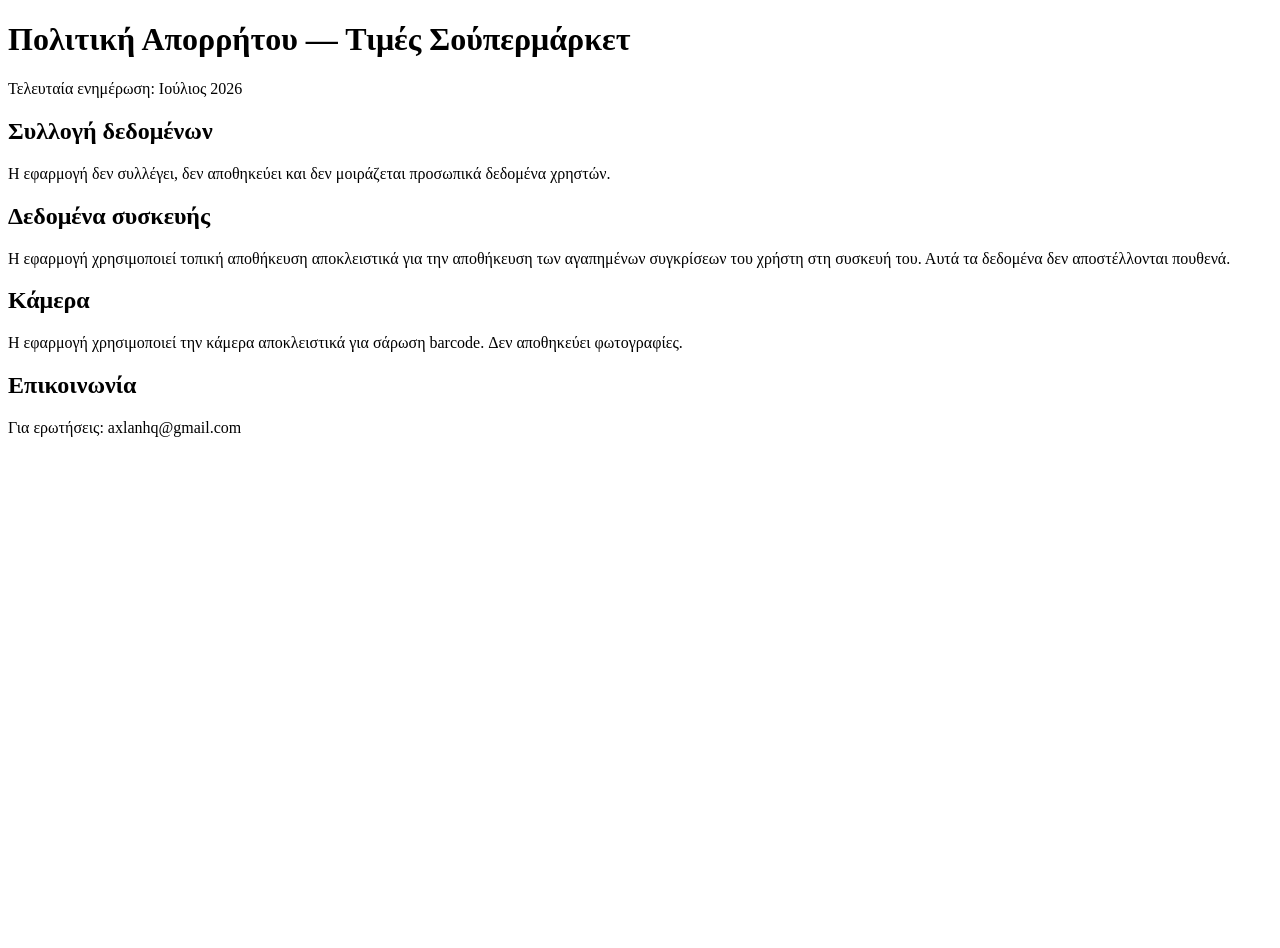
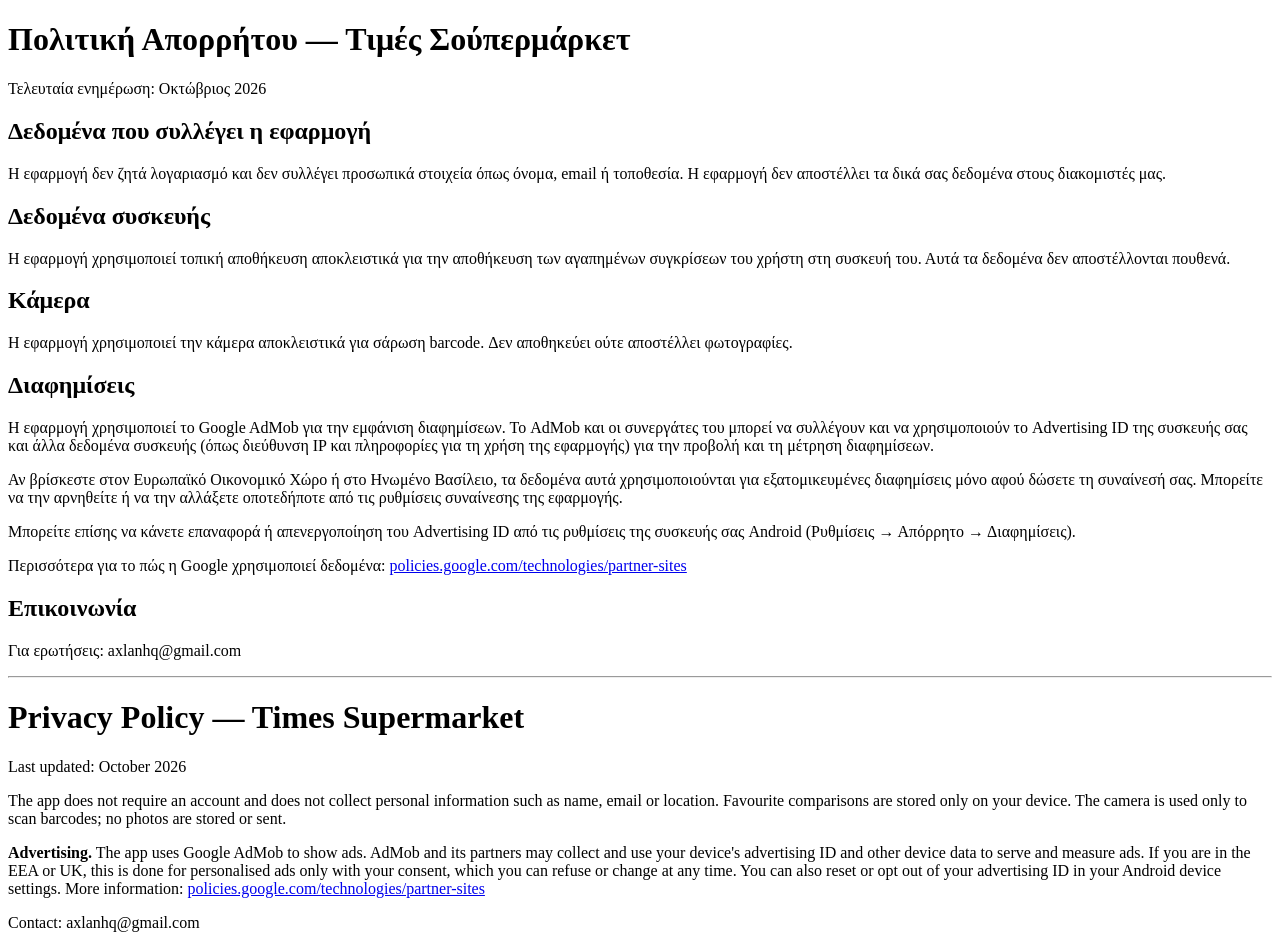
Before and after one commit to LAKIT156/privacy-policy, a plain HTML site: page index.html in a window 1280 px wide. Before the commit the page ends 800 px from the top, so only its background shows below. Drawn offline with Linux system fonts and the light colour scheme.

Commit message:
Update index.html

```diff
--- a/index.html
+++ b/index.html
@@ -1,16 +1,38 @@
 <!DOCTYPE html>
 <html lang="el">
-<head><meta charset="UTF-8"><title>Πολιτική Απορρήτου</title></head>
+<head>
+<meta charset="UTF-8">
+<meta name="viewport" content="width=device-width, initial-scale=1">
+<title>Πολιτική Απορρήτου</title>
+</head>
 <body>
 <h1>Πολιτική Απορρήτου — Τιμές Σούπερμάρκετ</h1>
-<p>Τελευταία ενημέρωση: Ιούλιος 2026</p>
-<h2>Συλλογή δεδομένων</h2>
-<p>Η εφαρμογή δεν συλλέγει, δεν αποθηκεύει και δεν μοιράζεται προσωπικά δεδομένα χρηστών.</p>
+<p>Τελευταία ενημέρωση: Οκτώβριος 2026</p>
+
+<h2>Δεδομένα που συλλέγει η εφαρμογή</h2>
+<p>Η εφαρμογή δεν ζητά λογαριασμό και δεν συλλέγει προσωπικά στοιχεία όπως όνομα, email ή τοποθεσία. Η εφαρμογή δεν αποστέλλει τα δικά σας δεδομένα στους διακομιστές μας.</p>
+
 <h2>Δεδομένα συσκευής</h2>
 <p>Η εφαρμογή χρησιμοποιεί τοπική αποθήκευση αποκλειστικά για την αποθήκευση των αγαπημένων συγκρίσεων του χρήστη στη συσκευή του. Αυτά τα δεδομένα δεν αποστέλλονται πουθενά.</p>
+
 <h2>Κάμερα</h2>
-<p>Η εφαρμογή χρησιμοποιεί την κάμερα αποκλειστικά για σάρωση barcode. Δεν αποθηκεύει φωτογραφίες.</p>
+<p>Η εφαρμογή χρησιμοποιεί την κάμερα αποκλειστικά για σάρωση barcode. Δεν αποθηκεύει ούτε αποστέλλει φωτογραφίες.</p>
+
+<h2>Διαφημίσεις</h2>
+<p>Η εφαρμογή χρησιμοποιεί το Google AdMob για την εμφάνιση διαφημίσεων. Το AdMob και οι συνεργάτες του μπορεί να συλλέγουν και να χρησιμοποιούν το Advertising ID της συσκευής σας και άλλα δεδομένα συσκευής (όπως διεύθυνση IP και πληροφορίες για τη χρήση της εφαρμογής) για την προβολή και τη μέτρηση διαφημίσεων.</p>
+<p>Αν βρίσκεστε στον Ευρωπαϊκό Οικονομικό Χώρο ή στο Ηνωμένο Βασίλειο, τα δεδομένα αυτά χρησιμοποιούνται για εξατομικευμένες διαφημίσεις μόνο αφού δώσετε τη συναίνεσή σας. Μπορείτε να την αρνηθείτε ή να την αλλάξετε οποτεδήποτε από τις ρυθμίσεις συναίνεσης της εφαρμογής.</p>
+<p>Μπορείτε επίσης να κάνετε επαναφορά ή απενεργοποίηση του Advertising ID από τις ρυθμίσεις της συσκευής σας Android (Ρυθμίσεις → Απόρρητο → Διαφημίσεις).</p>
+<p>Περισσότερα για το πώς η Google χρησιμοποιεί δεδομένα: <a href="https://policies.google.com/technologies/partner-sites">policies.google.com/technologies/partner-sites</a></p>
+
 <h2>Επικοινωνία</h2>
 <p>Για ερωτήσεις: axlanhq@gmail.com</p>
+
+<hr>
+
+<h1>Privacy Policy — Times Supermarket</h1>
+<p>Last updated: October 2026</p>
+<p>The app does not require an account and does not collect personal information such as name, email or location. Favourite comparisons are stored only on your device. The camera is used only to scan barcodes; no photos are stored or sent.</p>
+<p><strong>Advertising.</strong> The app uses Google AdMob to show ads. AdMob and its partners may collect and use your device's advertising ID and other device data to serve and measure ads. If you are in the EEA or UK, this is done for personalised ads only with your consent, which you can refuse or change at any time. You can also reset or opt out of your advertising ID in your Android device settings. More information: <a href="https://policies.google.com/technologies/partner-sites">policies.google.com/technologies/partner-sites</a></p>
+<p>Contact: axlanhq@gmail.com</p>
 </body>
 </html>
```
